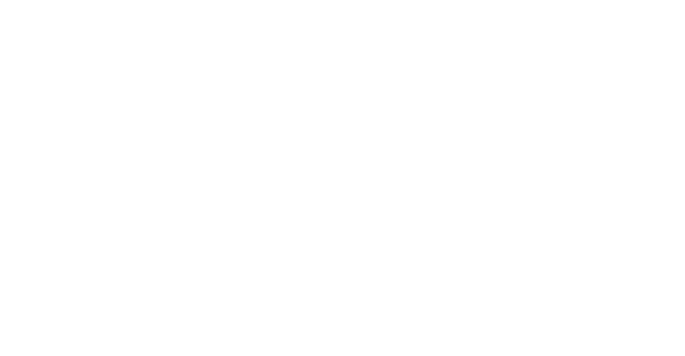
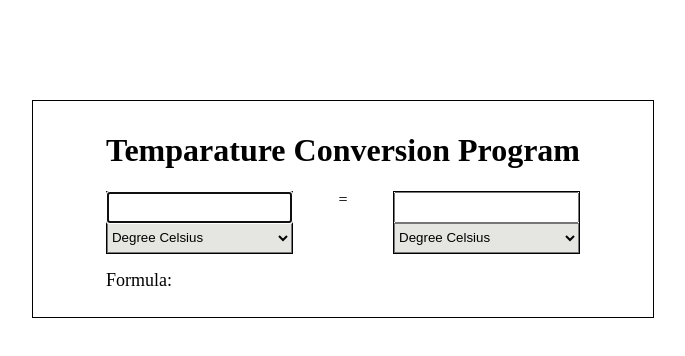
Before and after one commit to Andenga/elk-siem-homelab, a plain HTML site: page index.html in a window 1280 px wide. Shown: the whole page, without its empty margins (292-977 px from the left). Drawn offline with Linux system fonts and the light colour scheme.

Commit message:
page setup

```diff
--- a/index.html
+++ b/index.html
@@ -4,8 +4,35 @@
     <meta charset="UTF-8">
     <meta name="viewport" content="width=device-width, initial-scale=1.0">
     <title>Temparature Conversion Program</title>
+    <link rel="stylesheet" href="style.css">
 </head>
 <body>
+    <div id="conversioncontainer">
 
+    <h1>Temparature Conversion Program</h1>
+    <div id="innerconversioncontainer">
+    <div id="left">
+    <input type="text" name="left" id="leftinput" autofocus>
+    <select name="temparatures" id="lefttemparatures" >
+        <option value="leftCelsius">Degree Celsius</option>
+        <option value="leftFahrenheit">Fahrenheit</option>
+        <option value="leftKelvin">Kelvin</option>
+    </select>
+    </div>
+    <label>=</label>
+    <div id="right">
+    <input type="text" name="right" id="rightinput">
+    <select name="temparatures" id="righttemparatures">
+        <option value="rightCelsius">Degree Celsius</option>
+        <option value="rightFahrenheit">Fahrenheit</option>
+        <option value="rightKelvin">Kelvin</option>
+    </select>
+    </div>
+    </div>
+    <p id="formula"><span class="formcolor">Formula:</span> </p>
+    </div>
+
+
+    <script src="main.js"></script>
 </body>
 </html>
--- a/style.css
+++ b/style.css
@@ -0,0 +1,43 @@
+input{
+    height: 25px;
+    text-align: center;
+}
+#conversioncontainer{
+    text-align: center;
+    border: 1px solid;
+    width: 600px;
+    display: grid;
+    justify-content: center;
+    margin-left: 25%;
+    margin-top: 100px;
+    padding: 10px;
+}
+#innerconversioncontainer{
+    display: flex;
+    justify-content: space-between;
+    width: auto;
+}
+#left{
+    border: 1px solid;
+}
+#right{
+    border: 1px solid;
+}
+#lefttemparatures{
+    display: block;
+    height: 30px;
+    width: 100%;
+    background-color: #e5e6e1;
+}
+#righttemparatures{
+    display: block;
+    height: 30px;
+    width: 100%;
+    background-color: #e5e6e1;
+}
+#formula{
+    text-align: left;
+}
+.formcolor{
+    font-size: large;
+}
```
Also changed, not shown: 1 other file.
